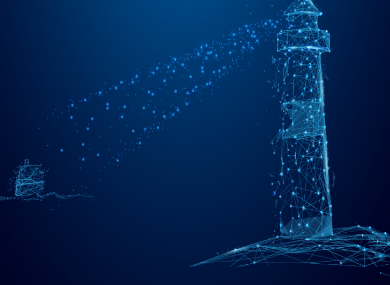
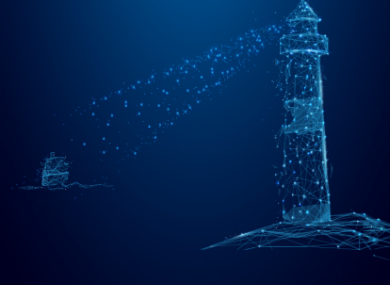
Before and after one commit to daniela-balser/SEVEN-plus, a website: page index.html in a window 390 px wide. Shown: the part 242-527 px from the top of the page. Drawn offline with nearby package versions, Linux system fonts and the light colour scheme.

Commit message:
Set srcset attribute for hero image

```diff
--- a/index.html
+++ b/index.html
@@ -80,11 +80,19 @@
 
 
 
-  <div class="container-fluid hero-img box position-fixed"><img src="images/hero-img5.png" alt="images of lighthouse and ship" class="img-fluid">
+  <div class="container-fluid hero-img box position-fixed"><img
+	src="images/hero-img5.png"
+	srcset="images/hero-img5.png 993w,
+	images/Mobile/Group51@2x.png 992w"
+	sizes="(max-width: 992px) 992px,
+	(max-width: 992px) 993px"
+	alt="images of lighthouse and ship"
+	class="img-fluid"
+	>
   </div>
 
- <div class="container-fluid hero-img-mobile position-fixed"><img src="images/Mobile/Group 51@2x.png" alt="images of lighthouse and ship" class="img-fluid">
-  </div>
+ <!-- <div class="container-fluid hero-img-mobile box position-fixed"><img src="images/Mobile/Group 51@2x.png" alt="images of lighthouse and ship" class="img-fluid">
+  </div>						  -->
 
   <div class="box container-fluid page-transition-index intro-padding">
     <div class="container hero-text">
--- a/main.css
+++ b/main.css
@@ -1291,7 +1291,7 @@ h5 {
 			background-position: center 0%;
 		}
 		.container-fluid.hero-img {
-			display: none;
+			/* display: none; */
 
 		}
 		.container-fluid.hero-img-mobile {
@@ -1736,7 +1736,7 @@ h5 {
 		}
 
 		.container-fluid.hero-img {
-			display: none;
+			/* display: none; */
 		}
 
 		.container-fluid.hero-img-mobile {
```
Also changed, not shown: images/Mobile/Group51@2x.png (renamed from images/Mobile/Group 51@2x.png).
